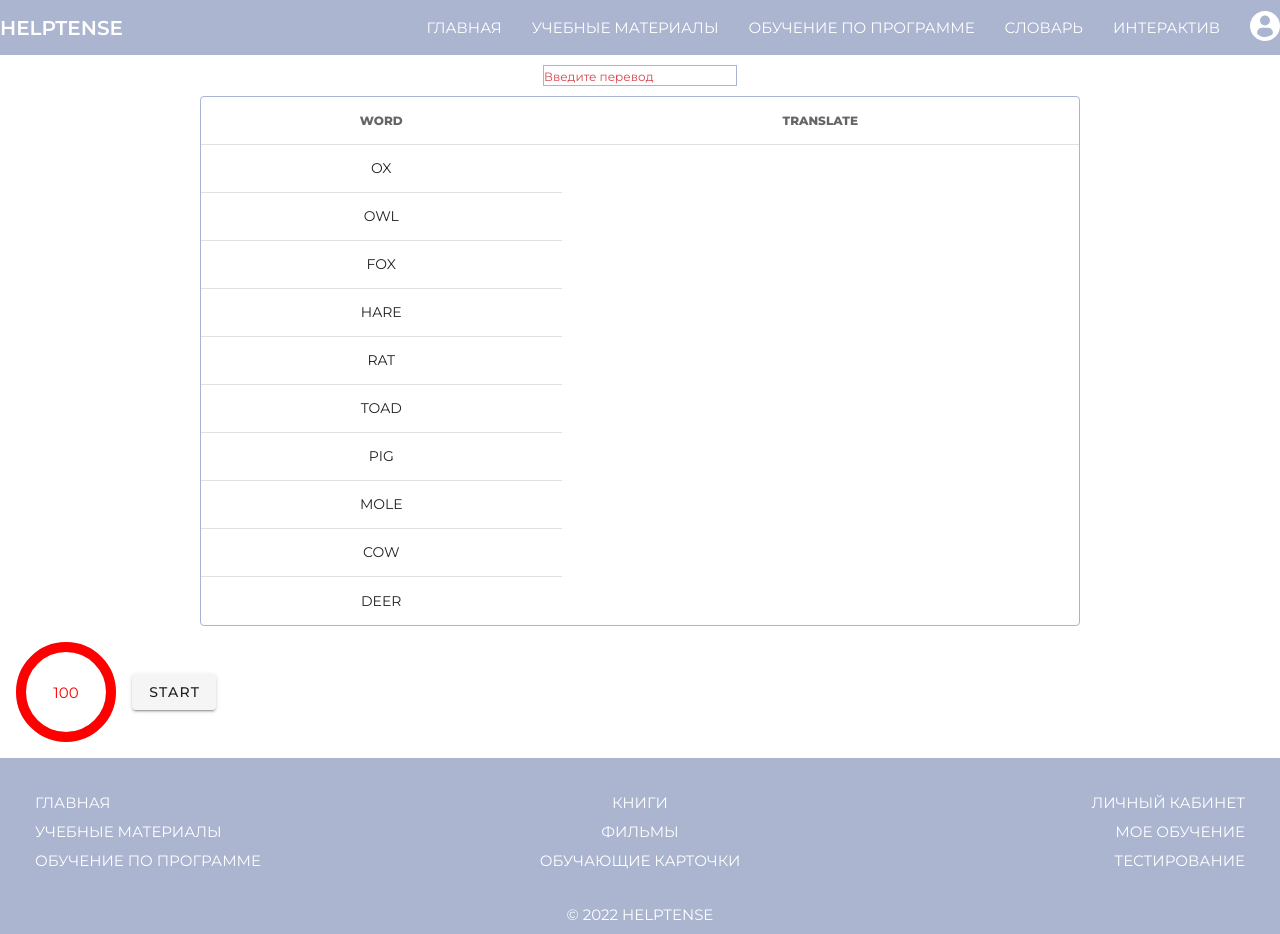
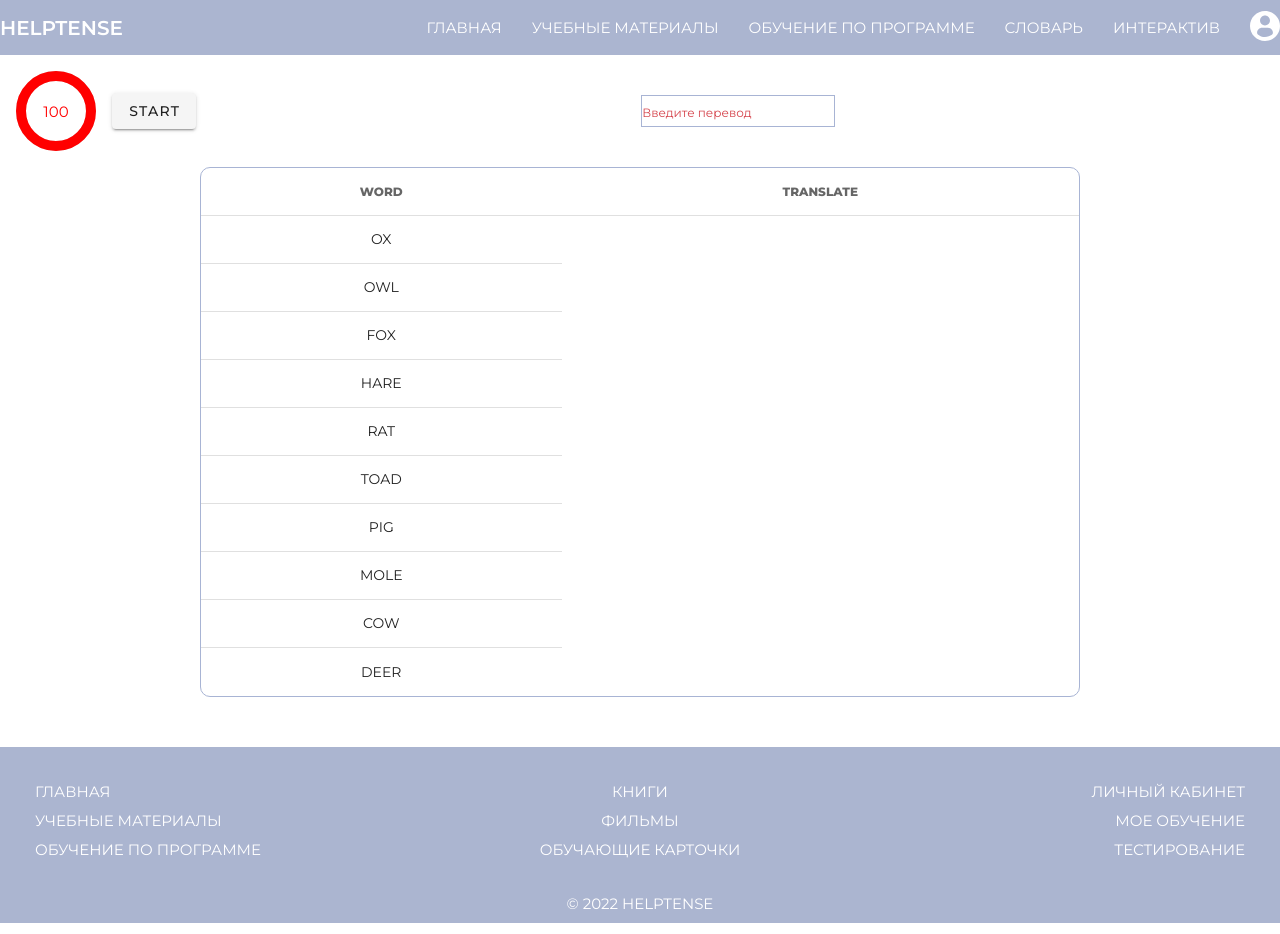
Before and after one commit to AriaTaary/language_portal, a Vue app: page /translateintime in a window 1280 px wide. Built offline with nearby package versions, Linux system fonts and the light colour scheme; no server answers; what vue-youtube-embed would draw is missing.

Commit message:
Перевести 10 слов за 100 секунд

```diff
--- a/src/components/Header.vue
+++ b/src/components/Header.vue
@@ -17,7 +17,7 @@
                 <router-link to="/music" class="menuItem">Музыка</router-link>
                 <router-link to="/videos" class="menuItem">Фильмы И Видео</router-link>
                 <router-link to="/testing" class="menuItem">Тестирование</router-link>
-                <router-link to="/translateintime" class="menuItem">Перевести 20 слов за 3 минуты</router-link>
+                <router-link to="/translateintime" class="menuItem">10 слов на время</router-link>
               </li>
             </ul>
           </div>
--- a/src/views/TranslateInTime.vue
+++ b/src/views/TranslateInTime.vue
@@ -1,7 +1,27 @@
 <template>
   <div>
-            <input class="input" v-model="translation" type="text" placeholder="Введите перевод"/>
+    <div class="content">
+      <div class="text-center">
+      <v-progress-circular
+        :rotate="-90"
+        :size="80"
+        :width="10"
+        v-model="value"
+        color="#ff0000"
+      >
+        {{ value }}
+      </v-progress-circular>
+      <v-btn @click="start(); disabled = !disabled">Start</v-btn>
 
+    </div>
+            <input
+            type="text"
+            class="input"
+            v-model="translation"
+            :disabled="!disabled"
+            placeholder="Введите перевод"/>
+
+    </div>
     <v-simple-table class="table">
       <template v-slot:default>
         <thead>
@@ -19,20 +39,9 @@
         </tbody>
       </template>
     </v-simple-table>
-    <div class="text-center">
-      <v-progress-circular
-        :rotate="-90"
-        :size="100"
-        :width="10"
-        v-model="value"
-        color="#ff0000"
-      >
-        {{ value }}
-      </v-progress-circular>
-      <v-btn @click="start">Start</v-btn>
-
-    </div>
-
+    <div v-if="this.value==0 && this.count==1" class="result">Вы перевели  {{count}}  слово</div>
+    <div v-if="this.value==0 && this.count>1 && this.count < 4" class="result">Вы перевели  {{count}}  слова</div>
+    <div v-if="this.value==0 && this.count>3" class="result">Вы перевели  {{count}}  слов</div>
   </div>
 </template>
 
@@ -44,18 +53,20 @@ export default {
       value: 100,
       translation: '',
       searchQuery: [],
+      disabled:false,
+      count:0,
       activeColor: "green",
       array: [
-        {id:1, word:"ox",translation:"бык",actve:  false},
-        {id:2, word:"owl",translation:"сова",actve:  false},
-        {id:3, word:"fox",translation:"лиса",actve:  false},
-        {id:4, word:"hare",translation:"заяц",actve:  false},
-        {id:5, word:"rat",translation:"крыса",actve:  false},
-        {id:6, word:"toad",translation:"жаба",actve:  false},
-        {id:7, word:"pig",translation:"свинья",actve:  false},
-        {id:8, word:"mole",translation:"крот",actve:  false},
-        {id:9, word:"cow",translation:"корова",actve:  false},
-        {id:10,word:"deer",translation:"олень",actve:  false}
+        {id:1, word:"ox",translation:"бык",active:  false},
+        {id:2, word:"owl",translation:"сова",active:  false},
+        {id:3, word:"fox",translation:"лиса",active:  false},
+        {id:4, word:"hare",translation:"заяц",active:  false},
+        {id:5, word:"rat",translation:"крыса",active:  false},
+        {id:6, word:"toad",translation:"жаба",active:  false},
+        {id:7, word:"pig",translation:"свинья",active:  false},
+        {id:8, word:"mole",translation:"крот",active:  false},
+        {id:9, word:"cow",translation:"корова",active:  false},
+        {id:10,word:"deer",translation:"олень",active:  false}
       ],
     };
   },
@@ -66,8 +77,9 @@ export default {
         value--;
         this.value = value;
         if (this.value === 0) {
+          this.count = this.array.filter(e=>e.active==true).length;
           clearInterval(this.interval);
-          this.value = 100;
+          // this.value = 100;
         }
       }, 1000);
     },
@@ -76,12 +88,14 @@ export default {
     search() {
       let comp = this.translation;
       return (this.array.filter((elem) => {
+
         if (comp === "") return true;
         else
           return (
             elem.translation.indexOf(comp) > -1 &&
             elem.translation.length == this.translation.length &&
             this.array.includes((elem.active = true), elem.id)
+
             );
       })
       )
@@ -91,17 +105,21 @@ export default {
 </script>
 
 <style scoped>
+.content {
+  display: flex;
+}
 .v-progress-circular {
   margin: 1rem;
 }
 .table {
-  margin: 0 200px;
+  margin: 0 200px 50px 200px;
   border: 1px solid #a8b4d4;
+  border-radius: 10px;
 }
 .input {
   font-size: 16px;
   display: flex;
-  margin: 10px auto;
+  margin: 40px auto;
   border: 1px solid #a8b4d4;
   justify-content: center;
 }
@@ -109,4 +127,12 @@ export default {
 .correct{
   color: green;
 }
+.result {
+  display: flex;
+  align-items: center;
+  justify-content: center;
+  color:red;
+  font-size: 20px;
+  margin-bottom: 10px;
+}
 </style>
```
